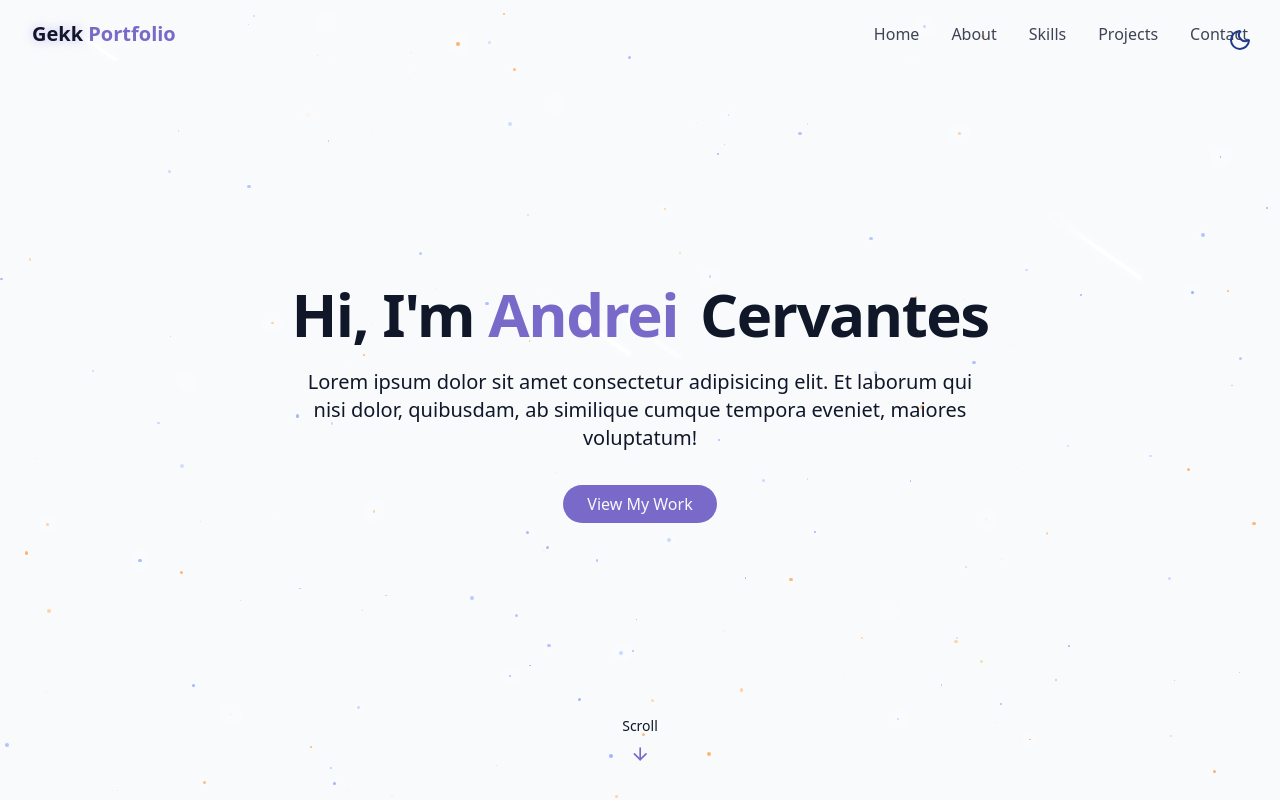
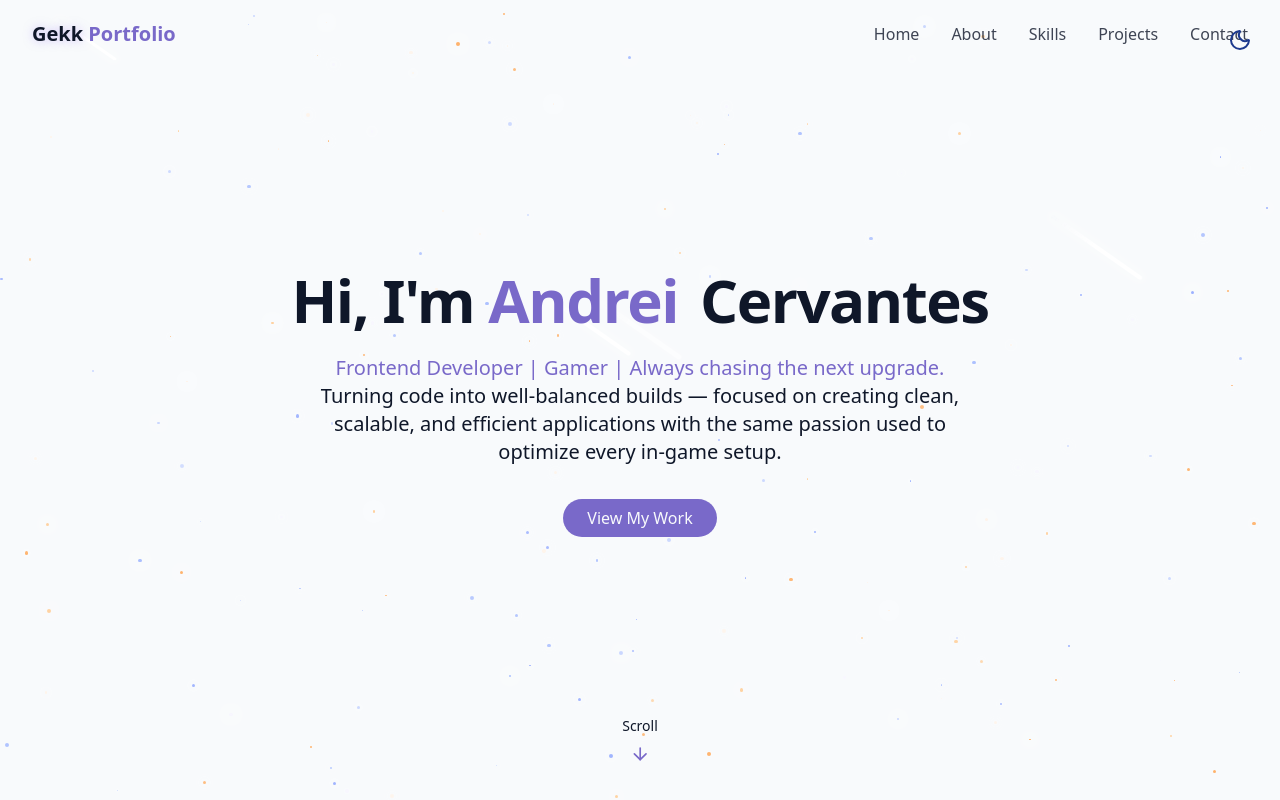
Before and after one commit to Andrei-Cervantes/portfolio, a React (Vite) app: page / in a window 1280 px wide. Shown: the top 800 px of the page. Built offline with nearby package versions, Linux system fonts and the light colour scheme.

Commit message:
add hero section description

```diff
--- a/src/components/Sections/HeroSection.tsx
+++ b/src/components/Sections/HeroSection.tsx
@@ -21,9 +21,12 @@ const HeroSection = () => {
           </h1>
 
           <p className="text-lg md:text-xl text-muted-foreground max-w-2xl mx-auto opacity-0 animate-fade-in-delay-3">
-            Lorem ipsum dolor sit amet consectetur adipisicing elit. Et laborum
-            qui nisi dolor, quibusdam, ab similique cumque tempora eveniet,
-            maiores voluptatum!
+            <span className="text-primary">
+              Frontend Developer | Gamer | Always chasing the next upgrade.
+            </span>{" "}
+            Turning code into well-balanced builds — focused on creating clean,
+            scalable, and efficient applications with the same passion used to
+            optimize every in-game setup.
           </p>
 
           <div className="pt-4 opacity-0 animate-fade-in-delay-4">
```
